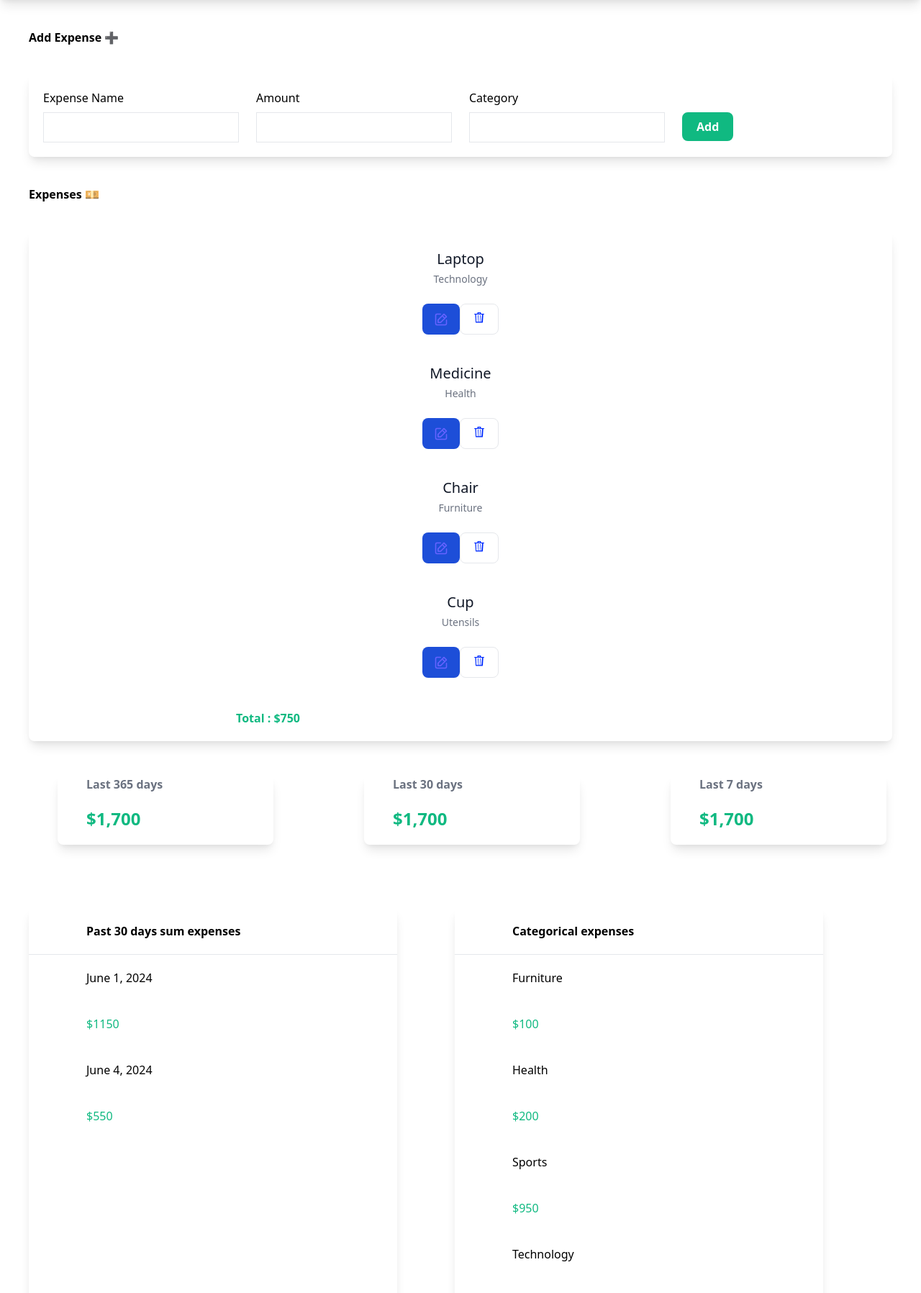
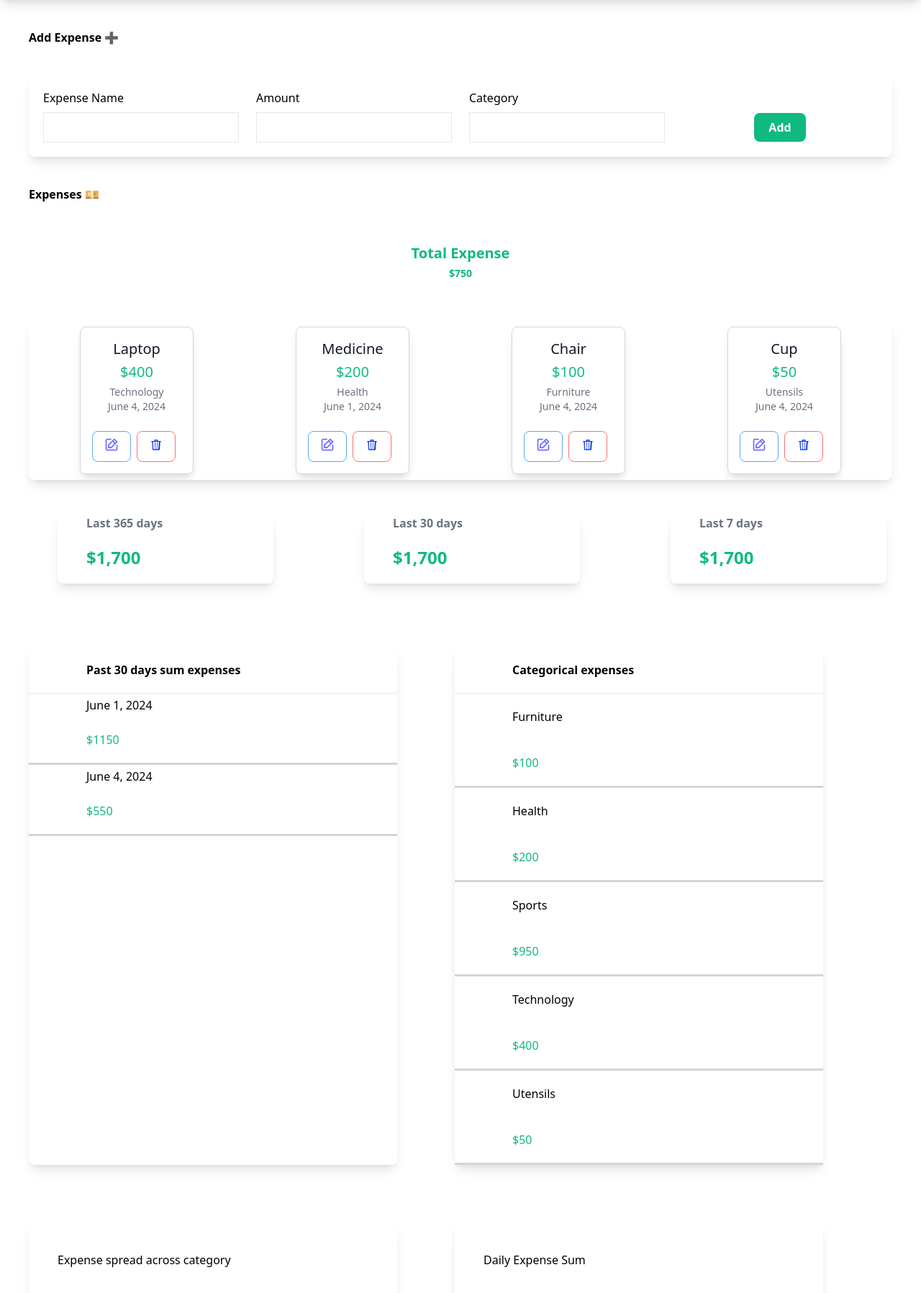
Before and after one commit to rahulkathuriaaa/Expense-Tracker, a Django app: page / in a window 1280 px wide. Shown: the part 72-1869 px from the top of the page at 72% size. Run offline with Django 5.2, Linux system fonts and the light colour scheme; a user stored in the database is signed in; data comes from the database, SQL or seed files in the repository; both versions use the stored data as it was after the commit; style sheets or scripts are compiled from the project's sources; parts of the project's set-up code (start-up, migrations or seed data) failed here and were passed over; some libraries are stand-ins or nearby versions.

Commit message:
styled the expenses divs

```diff
--- a/myapp/templates/myapp/index.html
+++ b/myapp/templates/myapp/index.html
@@ -45,24 +45,29 @@
             </div>
             <div class="border p-2">{{expense_form.category}}</div>
         </div>
-        <div class="mt-8">
+        <div class="mt-8 flex items-center justify-center">
             <button class="bg-green-500 px-5 py-2 rounded-lg text-white font-bold">Add</button>
         </div>
     </div>
 </form>
 
 <div class="m-10 font-bold">Expenses 💴</div>
-<div class="shadow-lg m-10 rounded-lg overflow-x-auto">
 
+<div class="flex flex-col items-center p-4 m-2">
+    <h5 class="mb-1 text-xl font-medium text-gray-900 dark:text-white font-bold text-green-500">Total Expense </h5>
+    <span class="text-sm font-bold text-green-500 text-gray-500 dark:text-gray-400">${{ total_expenses.amount__sum|intcomma }}</span>
+</div>
+<div class="shadow-lg m-10 flex flex-wrap rounded-lg overflow-x-auto">
     {% comment %} ---------------------------------Code for the card views of the expenses ------------------------------------------- {% endcomment %}
     {% for expense in expenses %}
-    <div class="flex flex-col items-center p-4 m-2">
+    <div class="flex border border-gray-300 rounded-lg shadow-lg m-2 flex-col items-center p-4 mx-auto">
         <h5 class="mb-1 text-xl font-medium text-gray-900 dark:text-white">{{expense.name}}</h5>
+        <h5 class="mb-1 text-xl font-medium text-green-500 dark:text-white">${{expense.amount}}</h5>
         <span class="text-sm text-gray-500 dark:text-gray-400">{{expense.category}}</span>
+        <span class="text-sm text-gray-500 dark:text-gray-400">{{expense.date}}</span>
         <div class="flex mt-4 md:mt-6">
-            {% comment %} <span><a href="{% url "edit" expense.id %}"><img class="h-5" src="{% static 'myapp/images/edit.png' %}" alt=""></a></span> {% endcomment %}
-            <a href="{% url "edit" expense.id %}" class="inline-flex items-center px-4 py-2 text-sm font-medium text-center text-white bg-blue-700 rounded-lg hover:bg-blue-800 focus:ring-4 focus:outline-none focus:ring-blue-300 dark:bg-blue-600 dark:hover:bg-blue-700 dark:focus:ring-blue-800"><img class="h-5" src="{% static 'myapp/images/edit.png' %}" alt=""></a></a>
-            <span class="py-2 px-4 ms-2 text-sm font-medium text-gray-900 focus:outline-none bg-white rounded-lg border border-gray-200 hover:bg-gray-100 hover:text-blue-700 focus:z-10 focus:ring-4 focus:ring-gray-100 dark:focus:ring-gray-700 dark:bg-gray-800 dark:text-gray-400 dark:border-gray-600 dark:hover:text-white dark:hover:bg-gray-700">
+            <a href="{% url "edit" expense.id %}" class="py-2 px-4 ms-2 text-sm font-medium mr-2 text-gray-900 bg-white rounded-lg border border-blue-400 hover:bg-gray-100 hover:text-blue-700 focus:z-10 focus:ring-4 focus:ring-gray-100"><img class="h-5" src="{% static 'myapp/images/edit.png' %}" alt=""></a></a>
+            <span class="py-2 border border-red-400 px-4 ms-2 text-sm font-medium mr-2 text-gray-900 focus:outline-none bg-white rounded-lg border border-gray-200 hover:bg-gray-100 hover:text-blue-700 focus:z-10 focus:ring-4 focus:ring-gray-100">
                 <form method="post" action="{% url "delete" expense.id %}">
                     {% csrf_token %}
                     <button type='submit' name="delete">
@@ -75,14 +80,10 @@
     {% endfor %}
     {% comment %} ---------------------------------Code for the card views of the expenses ------------------------------------------- {% endcomment %}
 
-    <div class="px-5 md:px-72 py-5">
-        <span class="font-bold text-green-500">
-            Total : ${{ total_expenses.amount__sum|intcomma }}
-        </span>
-    </div>
 
 </div>
 
+{% comment %} ---------------------------------------STATS FOR yearly monthly and weekly sale---------------------------------------------------------- {% endcomment %}
 <div class="flex m-10 flex-wrap justify-between">
     <div class="w-full md:w-3/12 shadow-lg m-2 md:ml-10 rounded-lg">
         <h1 class="ml-5 md:ml-10 font-bold text-gray-500">Last 365 days</h1>
@@ -103,7 +104,10 @@
         </h1>
     </div>
 </div>
+{% comment %} ---------------------------------------STATS FOR yearly monthly and weekly sale---------------------------------------------------------- {% endcomment %}
 
+
+{% comment %} ---------------------------------------Past 30 days daily expenses ---------------------------------------------------------- {% endcomment %}
 <div class="flex flex-wrap">
     <div class="w-full md:w-2/5 shadow-lg m-2 md:m-10 rounded-lg">
         <div class="flex flex-wrap space-x-10 md:space-x-20 lg:space-x-40 font-bold px-5 md:px-20 py-5">
@@ -112,7 +116,7 @@
         <hr>
         <div id="30-day-table">
             {% for daily_sum in daily_sums %}
-                <div class="flex flex-wrap space-x-10 md:space-x-20 lg:space-x-40 px-5 md:px-20 py-5">
+            <div class="flex flex-wrap space-x-10 md:space-x-20 lg:space-x-40 px-5 md:px-20 py-1">
                 <span>{{daily_sum.date}}</span>
             </div>
             <div class="flex flex-wrap space-x-10 md:space-x-20 lg:space-x-40 px-5 md:px-20 py-5">
@@ -120,6 +124,7 @@
                     ${{daily_sum.sum}}
                 </span>
             </div>
+            <hr class="border-b-2 border-gray-300">
             {% endfor %}
         </div>
     </div>
@@ -138,10 +143,15 @@
                         ${{categorical_sum.sum}}
                     </span>
                 </div>
+                <hr class="border-b-2 border-gray-300">
             {% endfor %}
         </div>
     </div>
 </div>
+
+    {% comment %} ---------------------------------------Past 30 days daily expenses ---------------------------------------------------------- {% endcomment %}
+
+
 
 <div class="flex flex-wrap">
     <div class="w-full md:w-2/5 shadow-lg m-2 md:m-10 rounded-lg">
```
Also changed, not shown: db.sqlite3. Lines whose indentation alone changed are shown as unchanged.
